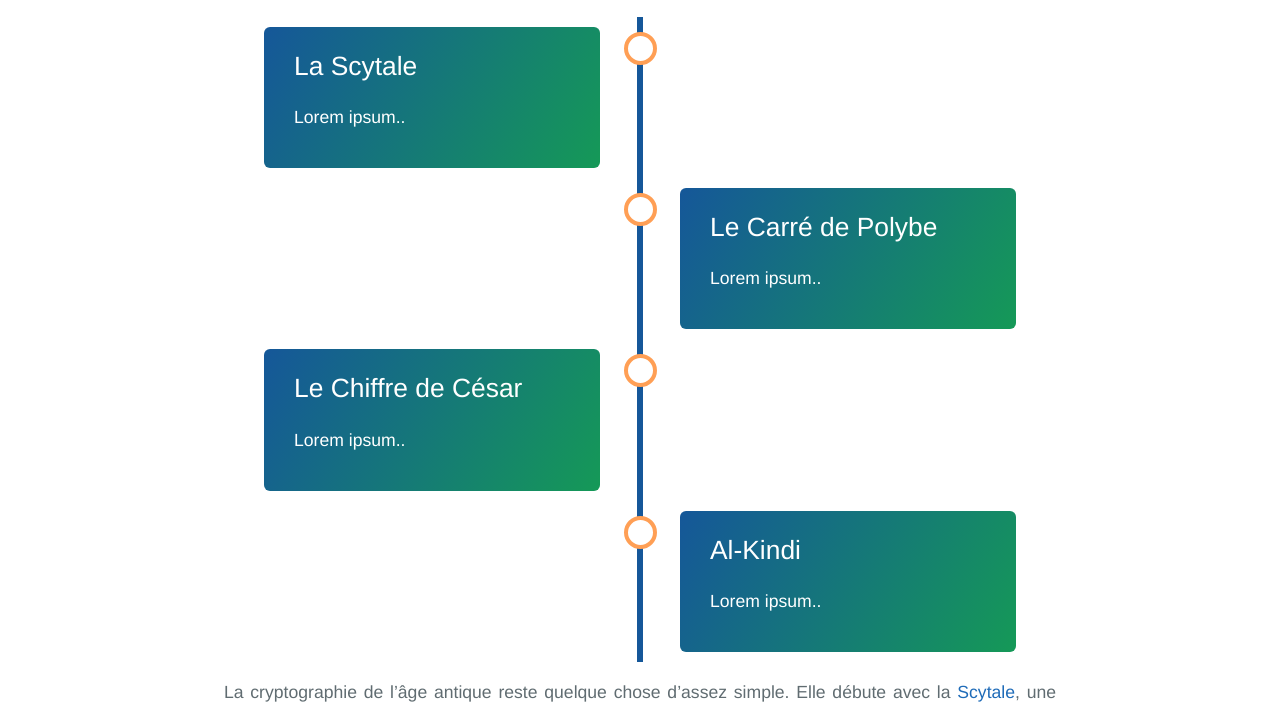
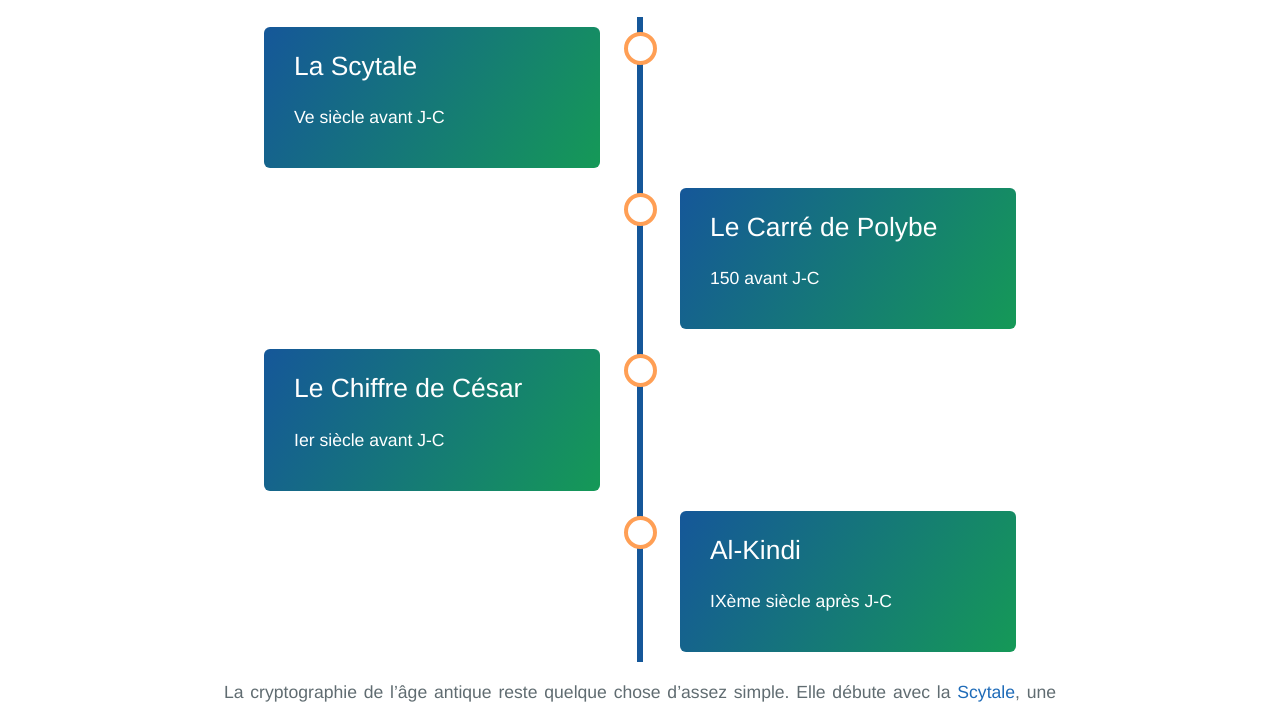
Before and after one commit to SamuelGallay/CryptoTPE, a Jekyll site: the page built from pages/1_Antiquite/0_index.md, in a window 1280 px wide. Shown: the part 413-1117 px from the top of the page. Built offline with Jekyll 4.4.1, drawn with Linux system fonts in a browser that asks for light colours; our own code applies the rules of GitHub Pages for plain Markdown files.

Commit message:
dates timeline

```diff
--- a/pages/1_Antiquite/0_index.md
+++ b/pages/1_Antiquite/0_index.md
@@ -11,28 +11,28 @@ suivante: /temps-modernes/
  <div class="container left">
    <div class="content" style="cursor: pointer;" onclick="window.location='{{ "/scytale/" | relative_url }}';">
      <h2 style="color:white;">La Scytale</h2>
-     <p>Lorem ipsum..</p>
+     <p>Ve siècle avant J-C</p>
    </div>
  </div>
 
  <div class="container right">
    <div class="content" style="cursor: pointer;" onclick="window.location='{{ "/polybe/" | relative_url }}';">
      <h2 style="color:white;">Le Carré de Polybe</h2>
-     <p>Lorem ipsum..</p>
+     <p>150 avant J-C</p>
    </div>
  </div>
 
  <div class="container left">
    <div class="content" style="cursor: pointer;" onclick="window.location='{{ "/cesar/" | relative_url }}';">
      <h2 style="color:white;">Le Chiffre de César</h2>
-     <p>Lorem ipsum..</p>
+     <p>Ier siècle avant J-C</p>
    </div>
  </div>
 
  <div class="container right">
    <div class="content" style="cursor: pointer;" onclick="window.location='{{ "/al-kindi/" | relative_url }}';">
      <h2 style="color:white;">Al-Kindi</h2>
-     <p>Lorem ipsum..</p>
+     <p>IXème siècle après J-C</p>
    </div>
  </div>
 
```
